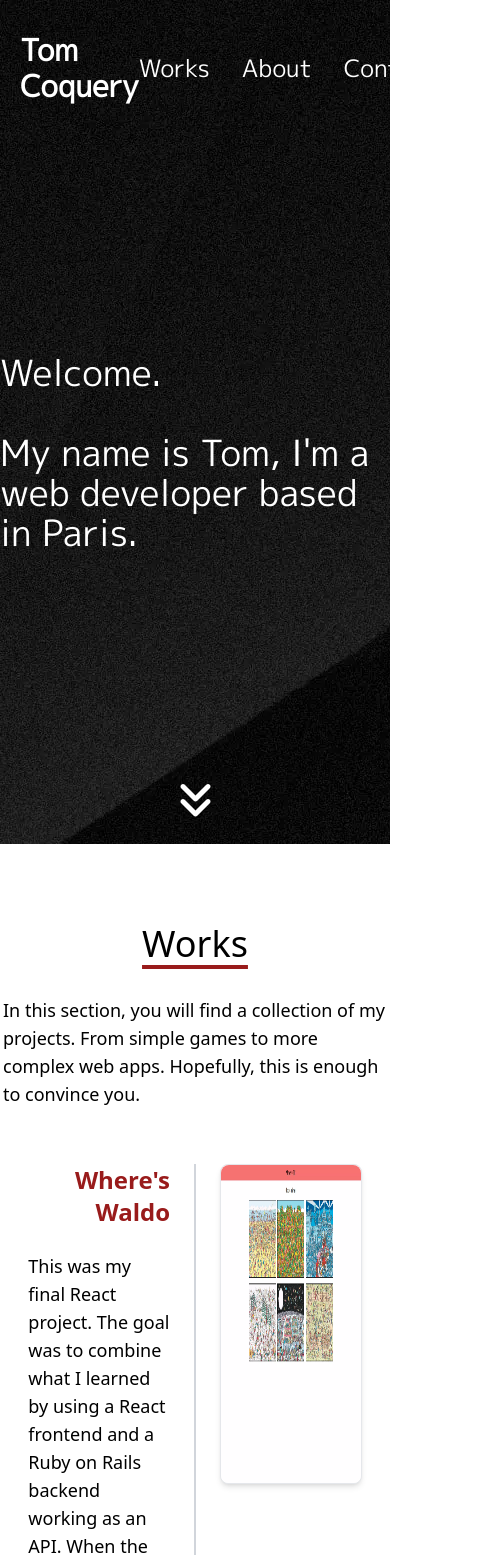
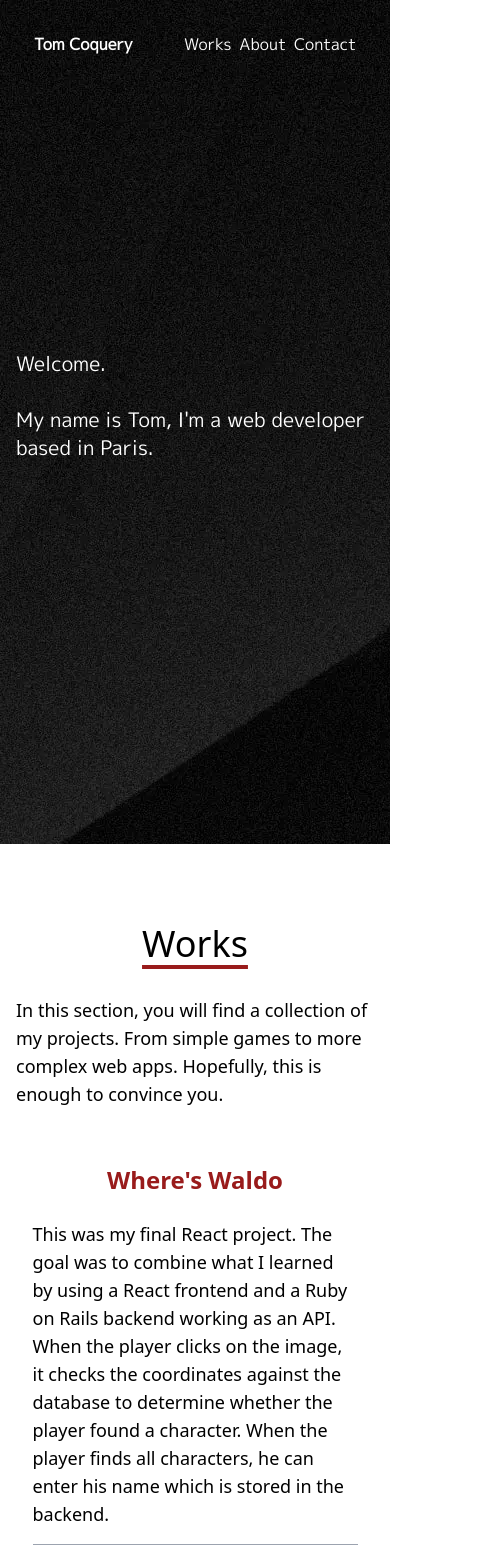
Before and after one commit to tcoquery/Portfolio, a JavaScript app: page / in a window 390 px wide. Shown: the top 1555 px of the page, 481 px wide, since content can reach past the window. Built offline with nearby package versions, Linux system fonts and the light colour scheme; the HTML template or start-up script is replaced by a standard one.

Commit message:
tweak for mobile design

```diff
--- a/src/App.js
+++ b/src/App.js
@@ -15,7 +15,7 @@ function App() {
         <WorkIntro />
         <Works />
         <div class="flex w-full justify-center mt-14 text-2xl">
-          <p>You can find more of my projects on my <a href="https://github.com/tcoquery" class="font-medium text-blue-600 dark:text-blue-500 hover:underline mr-2">GitHub</a>
+          <p class="text-center">You can find more of my projects on my <a href="https://github.com/tcoquery" class="font-medium text-blue-600 dark:text-blue-500 hover:underline mr-2">GitHub</a>
           <FontAwesomeIcon icon={faGithub} />
           </p>
         </div>
--- a/src/components/about.js
+++ b/src/components/about.js
@@ -2,7 +2,7 @@ function About() {
     return (
         <div class="flex flex-col items-center" id="about">
             <p class="text-3xl">About me</p>
-            <div class="flex flex-col text-2xl mt-6 w-2/3">
+            <div class="flex flex-col text-2xl mt-6 px-4 md:w-2/3">
                 <p>
                     After law studies and a number of experiences working in legal departments, I decided that I wanted to try something new.
                 </p>
--- a/src/components/contact.js
+++ b/src/components/contact.js
@@ -7,12 +7,12 @@ function Contact() {
     return (
         <div class="flex flex-col items-center" id="contact">
             <p class="text-3xl">Contact me</p>
-            <div class="flex items-center justify-around text-2xl mt-6 w-1/3">
-                <div>
+            <div class="flex flex-col md:flex-row items-center justify-around text-2xl mt-6 w-1/3">
+                <div class="flex items-center">
                     <FontAwesomeIcon icon={faEnvelope} />
                     <a href="mailto:tcoquery@gmail.com" class="ml-2 hover:text-blue-700">tcoquery@gmail.com</a>
                 </div>
-                <div>
+                <div class="flex items-center">
                     <FontAwesomeIcon icon={faLinkedin} />
                     <a href="https://www.linkedin.com/in/tom-coquery/" class="ml-2 hover:text-blue-700">Linkedin</a>
                 </div>
--- a/src/components/descriptionLeft.js
+++ b/src/components/descriptionLeft.js
@@ -1,7 +1,7 @@
 function DescriptionLeft(props) {
     return (
       <div class="flex flex-col w-5/6 justify-self-end">
-        <a href={props.link} class="text-2xl text-red-800 font-semibold text-right mb-6">{props.title}</a>
+        <a href={props.link} class="text-2xl text-red-800 font-semibold text-center md:text-right mb-6">{props.title}</a>
         <p class="text-left text-lg border-b pb-4 border-gray-400">{props.text}</p>
         <p class="text-sm text-gray-600 pt-2">{props.tags}</p>
       </div>
--- a/src/components/imageLeft.js
+++ b/src/components/imageLeft.js
@@ -1,6 +1,6 @@
 function ImageLeft (props) {
     return (
-    <div class="bg-white w-5/6 rounded-lg border border-gray-200 shadow-md dark:bg-gray-800 dark:border-gray-700 justify-self-end mb-6 h-80 flex justify-center transition-all duration-300 hover:brightness-50">
+    <div class="bg-white w-5/6 rounded-lg border border-gray-200 shadow-md dark:bg-gray-800 dark:border-gray-700 justify-self-end mb-6 h-80 flex justify-center transition-all duration-300">
         <img src={props.imgSrc} class="rounded-lg h-full" alt={props.alt} height={props.height} width={props.width}/>
     </div>
     );
--- a/src/components/intro.js
+++ b/src/components/intro.js
@@ -17,27 +17,27 @@ function Intro() {
     return (
     <div style={{backgroundImage: `url(${background})`}} class="h-screen">
         <div class="px-2 text-white dark:bg-gray-900 dark:border-gray-700bg-white sm:px-4 py-4 dark:bg-gray-900  w-full flex justify-around">
-            <p class="py-4 text-3xl ml-3 font-bold font-mplus">Tom Coquery</p>
+            <p class="py-4 md:text-3xl md:ml-3 font-bold font-mplus">Tom Coquery</p>
             <div class="flex">
-                <div class="py-4 mr-8 flex flex-col items-center justify-center" id="work-div">
-                    <a href="#works" class="text-2xl text-white font-mplus z-10" onMouseOver={()=> showDot("work-dot")} onMouseOut={() => hideDot( "work-dot")}>Works</a>
+                <div class="py-4 mr-2 md:mr-8 flex flex-col items-center justify-center" id="work-div">
+                    <a href="#works" class="md:text-2xl text-white font-mplus z-10" onMouseOver={()=> showDot("work-dot")} onMouseOut={() => hideDot( "work-dot")}>Works</a>
                     <span class="text-5xl leading-[0rem] hidden" id="work-dot">.</span>
                 </div>
-                <div class="py-4 mr-8 flex flex-col items-center justify-center" id="about-div">
-                    <a href="#about"class="text-2xl text-white font-mplus z-10" onMouseOver={()=> showDot("about-dot")} onMouseOut={() => hideDot( "about-dot")}>About</a>
+                <div class="py-4 mr-2 md:mr-8 flex flex-col items-center justify-center" id="about-div">
+                    <a href="#about"class="md:text-2xl text-white font-mplus z-10" onMouseOver={()=> showDot("about-dot")} onMouseOut={() => hideDot( "about-dot")}>About</a>
                     <span class="text-5xl leading-[0rem] hidden" id="about-dot">.</span>
                 </div>
                 <div class="py-4 flex flex-col items-center justify-center" id="contact-div">
-                    <a href="#contact" class="text-white text-2xl font-mplus z-10" onMouseOver={()=> showDot("contact-dot")} onMouseOut={() => hideDot( "contact-dot")}>Contact</a>
+                    <a href="#contact" class="text-white md:text-2xl font-mplus z-10" onMouseOver={()=> showDot("contact-dot")} onMouseOut={() => hideDot( "contact-dot")}>Contact</a>
                     <span class="text-5xl leading-[0rem] hidden" id="contact-dot">.</span>
                 </div>
             </div>
         </div>
-        <div class="flex flex-col container justify-center items-center mx-auto h-3/4">
-            <p class="font-mplus text-4xl text-white">Welcome. <br/><br/>My name is Tom, I'm a web developer based in Paris.</p>
+        <div class="flex flex-col container justify-center items-center mx-auto h-3/4 px-4">
+            <p class="font-mplus text-xl md:text-4xl text-white">Welcome. <br/><br/>My name is Tom, I'm a web developer based in Paris.</p>
         </div>
         <div class="flex justify-center bottom-4 absolute w-full h-10">
-            <FontAwesomeIcon icon={faAnglesDown} class="text-white animate-bounce h-full"/>
+            <FontAwesomeIcon icon={faAnglesDown} class="invisible md:visible text-white animate-bounce h-full"/>
         </div>
     </div>
     );
--- a/src/components/workIntro.js
+++ b/src/components/workIntro.js
@@ -2,7 +2,7 @@ function WorkIntro () {
     return (
          <div class="flex flex-col items-center" id="works">
             <h2 class="text-4xl underline underline-offset-8 decoration-red-800 decoration-4">Works</h2>
-            <p class="w-96 mt-8 text-lg">In this section, you will find a collection of my projects. From simple games to more complex web apps. Hopefully, this is enough to convince you.</p>
+            <p class="px-4 md:w-96 mt-8 text-lg">In this section, you will find a collection of my projects. From simple games to more complex web apps. Hopefully, this is enough to convince you.</p>
         </div>
     )
 }
--- a/src/components/works.js
+++ b/src/components/works.js
@@ -14,7 +14,7 @@ import cv from "../img/cv.webp"
 
 function Works () {
     return (
-        <div class="grid grid-cols-[1fr_2px_1fr] grid-rows-8 mt-14 gap-x-6">
+        <div class=" flex flex-col justify-center items-center md:grid md:grid-cols-[1fr_2px_1fr] grid-rows-8 mt-14 gap-x-6">
             <DescriptionLeft title="Where's Waldo" text="This was my final React project. The goal was to combine what I learned by using a React frontend and a Ruby on Rails backend working as an API. When the player clicks on the image, it checks the coordinates against the database to determine whether the player found a character. When the player finds all characters, he can enter his name which is stored in the backend." tags="Ruby on Rails, React, API" link="https://tcoquery.github.io/REACT-Where-s-Waldo/"/>
             <Border />
             <ImageRight imgSrc={waldo} height="320" width="620" alt="Where's Waldo React project screenshot"/>
```
